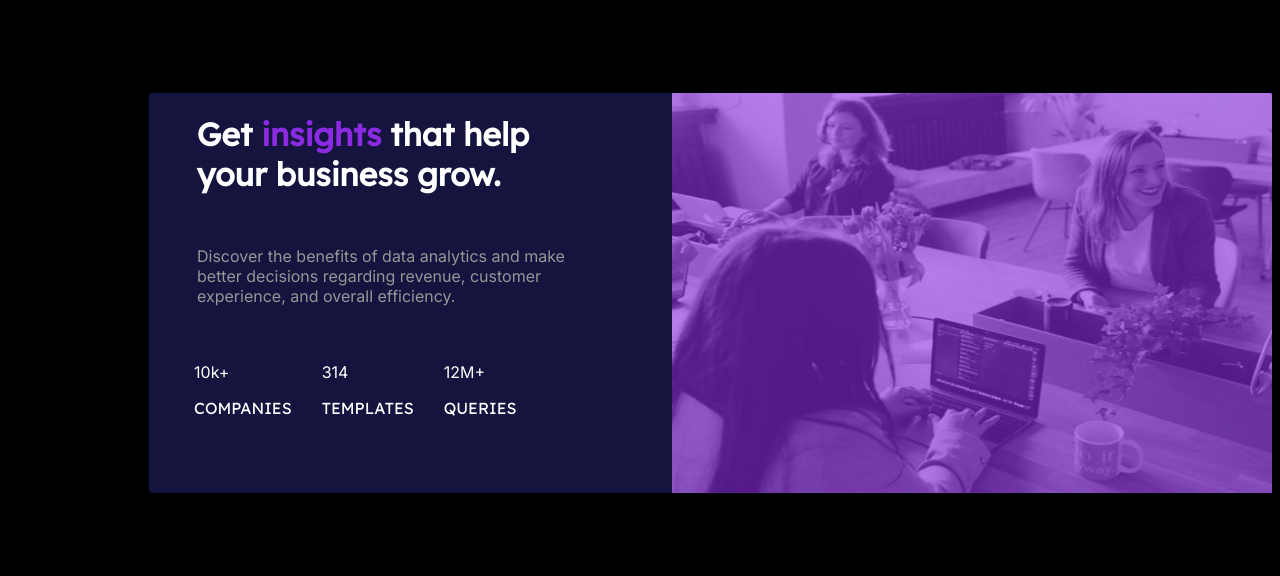
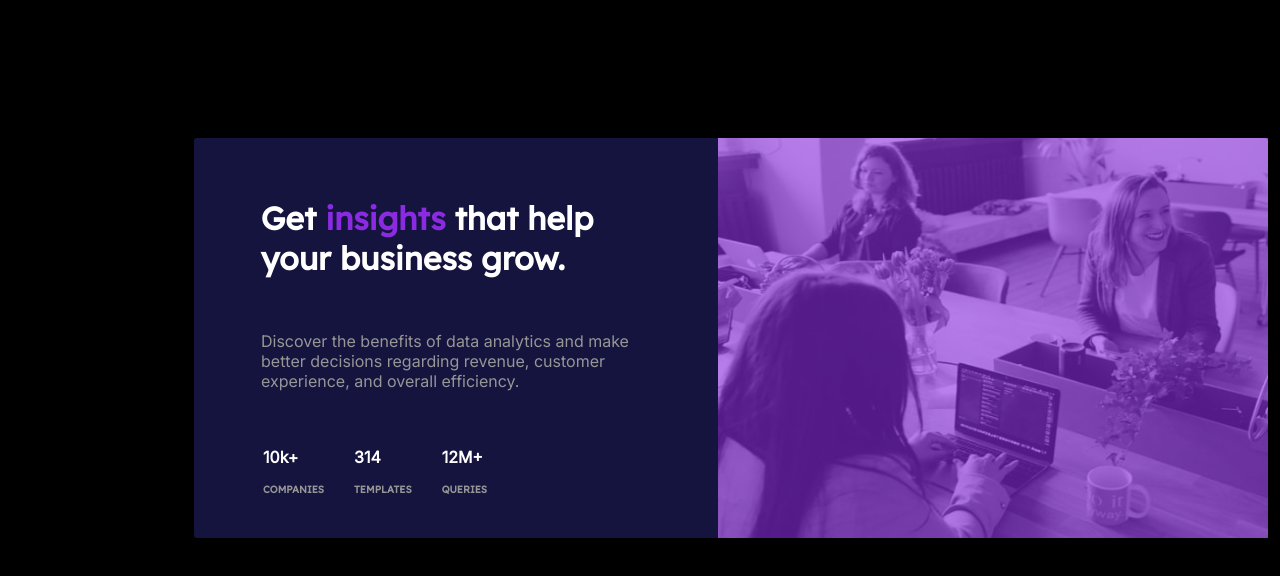
Before and after one commit to ZeusPod/cardchallengefm, a plain HTML site: page index.html in a window 1280 px wide. Drawn offline with Linux system fonts and the light colour scheme.

Commit message:
end css edit sunday final

```diff
--- a/css/style.css
+++ b/css/style.css
@@ -2,8 +2,8 @@
 
 body{
     background-color: rgb(0, 0, 0);
-    padding: 5px;
-    width: 684px;
+    padding: 50px;
+    width: 900px;
     margin-left: 5%;
 
 }
@@ -13,17 +13,17 @@ body{
     background-color: #14143f ;
     border-radius: 3px 0px 0px 3px;
     display:flex;
-    padding-left: 25%;
-    margin:80px
+    padding-left: 30%;
+    margin:80px;
 
 }
 
 .title{
     color: white;
     font-family: 'Lexend Deca', sans-serif;
-    margin:-28%;
-    margin-top:10px;
-    margin-left: -35%;
+    margin:-38%;
+    margin-top:60px;
+    margin-left: -80%;
 
 }
 
@@ -32,22 +32,23 @@ body{
 .txt1{
     color: rgb(151, 150, 150);
     font-family: 'Inter', sans-serif;
-    margin-left: -5px;
+    margin-left: -85px;
     font-size: medium;
 }
 
 .count{
     display: flex;
-    margin-left:-40%;
+    margin-left:-85%;
     word-spacing: 1px;
     margin-top: 25px;
 }
 
 .text{
-    color: white;
+    color: rgb(151, 150, 150);
     font-family: 'Lexend Deca', sans-serif;
-    font-size:medium;
-    margin-top: 15px;
+    font-size:10px;
+    margin-top: 5px;
+
 }
 
 .num{
@@ -62,6 +63,8 @@ span{
 
 .number{
     padding: 15px;
+    font-weight: bold;
+
 }
 
 .imagen1{
@@ -73,7 +76,7 @@ span{
 
 .img1{
     border-radius: 0px 3px 3px 0px;
-    width: 600px;
+    width: 550px;
     height:400px;
     opacity: 0.4;
 
```
